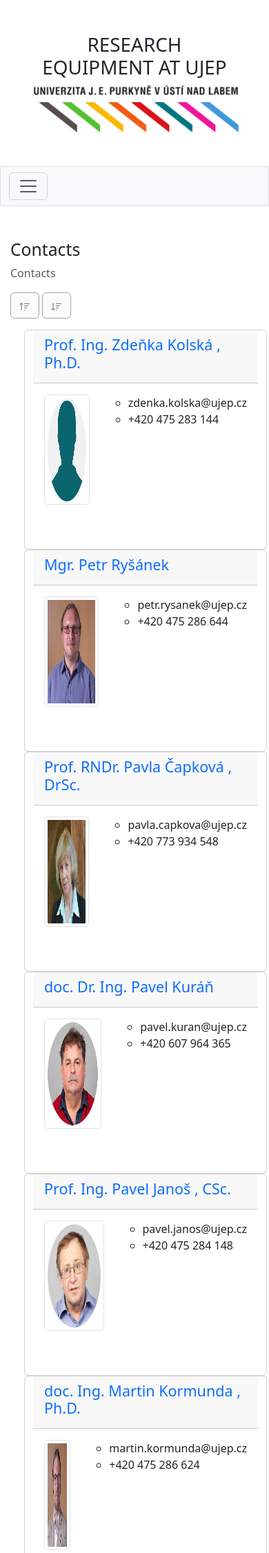
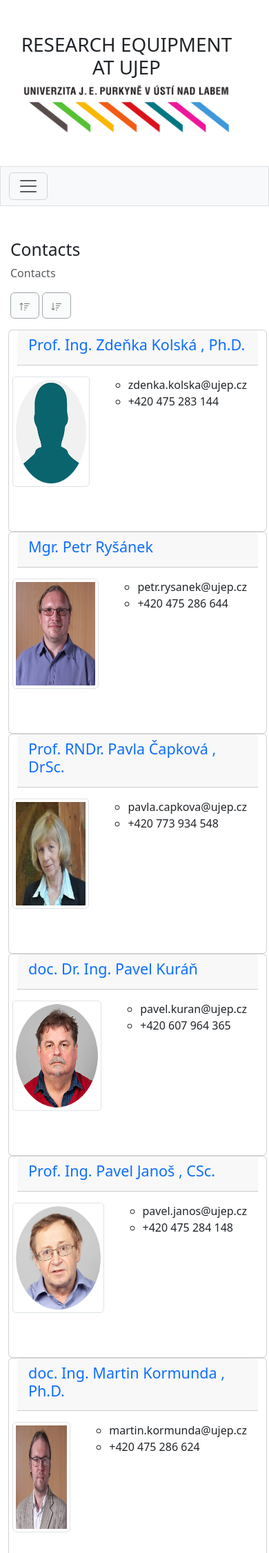
Before and after one commit to ki-ujep/facilities, a Django app: page /contacts/1 in a window 390 px wide. Shown: the top 2252 px of the page at 69% size. Run offline with Django 4.2, Linux system fonts and the light colour scheme; data comes from the database, SQL or seed files in the repository; parts of the project's set-up code (start-up, migrations or seed data) failed here and were passed over; some libraries are stand-ins or nearby versions.

Commit message:
Make new css file for fixing responsiveness on home and contacts page

```diff
--- /dev/null
+++ b/facility/client/static/css/home_contacts.css
@@ -0,0 +1,5 @@
+@media (max-width: 768px) {
+    .row {
+        margin-left: -35px !important;
+    }
+}
--- a/facility/client/templates/contacts.html
+++ b/facility/client/templates/contacts.html
@@ -4,6 +4,7 @@
 
 {% block style %}
     <link rel="stylesheet" type="text/css" href="{% static "css/footer.css" %}">
+    <link rel="stylesheet" type="text/css" href="{% static "css/home_contacts.css" %}">
 {% endblock %}
 
 {% block title %}
--- a/facility/client/templates/home.html
+++ b/facility/client/templates/home.html
@@ -2,6 +2,10 @@
 {% load static %}
 {% block title %}
     Equipment
+{% endblock %}
+
+{% block style %}
+    <link rel="stylesheet" type="text/css" href="{% static "css/home_contacts.css" %}">
 {% endblock %}
 
 {% block main %}
@@ -14,7 +18,7 @@
         </ol>
     </nav>
 
-    <ul class="row mt-3">
+    <ul class="row justify-content-md mt-3">
         {% for faculty in faculties %}
             {% if faculty.active == True %}
                 <li class="card" style="width:400px">
```
